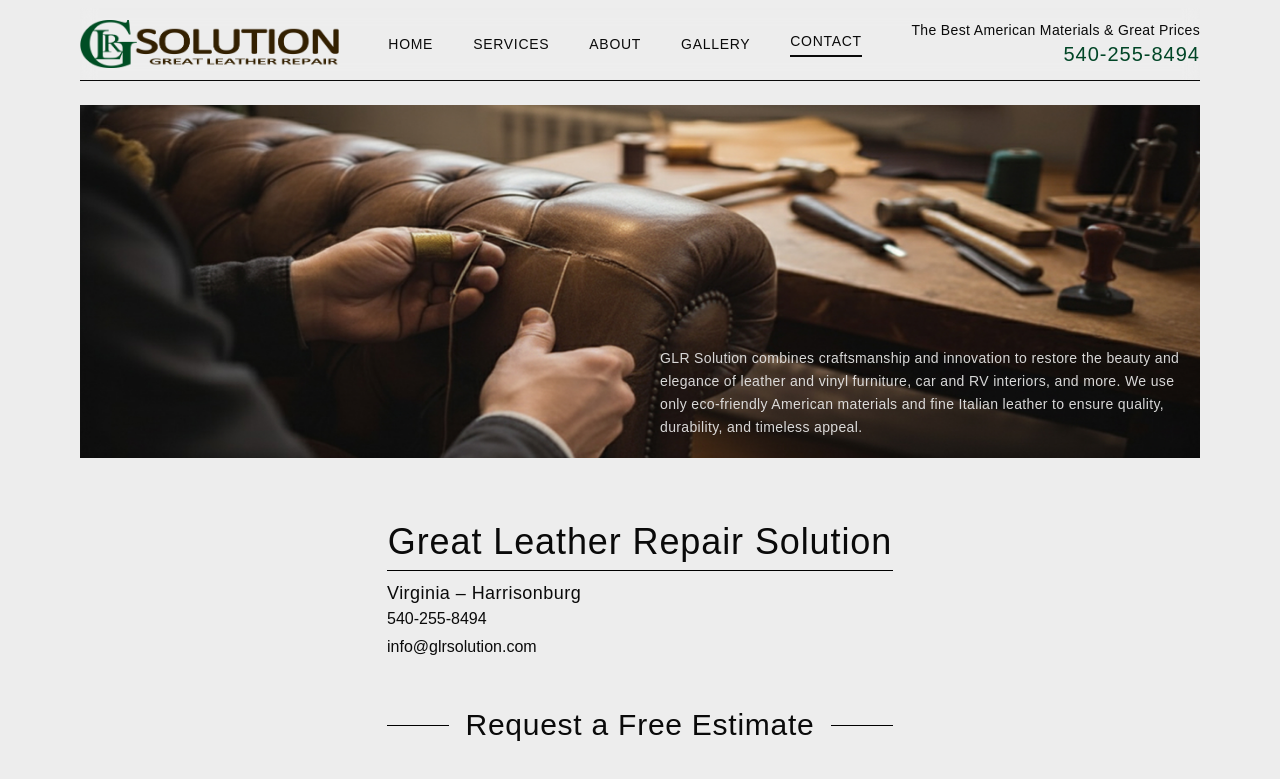
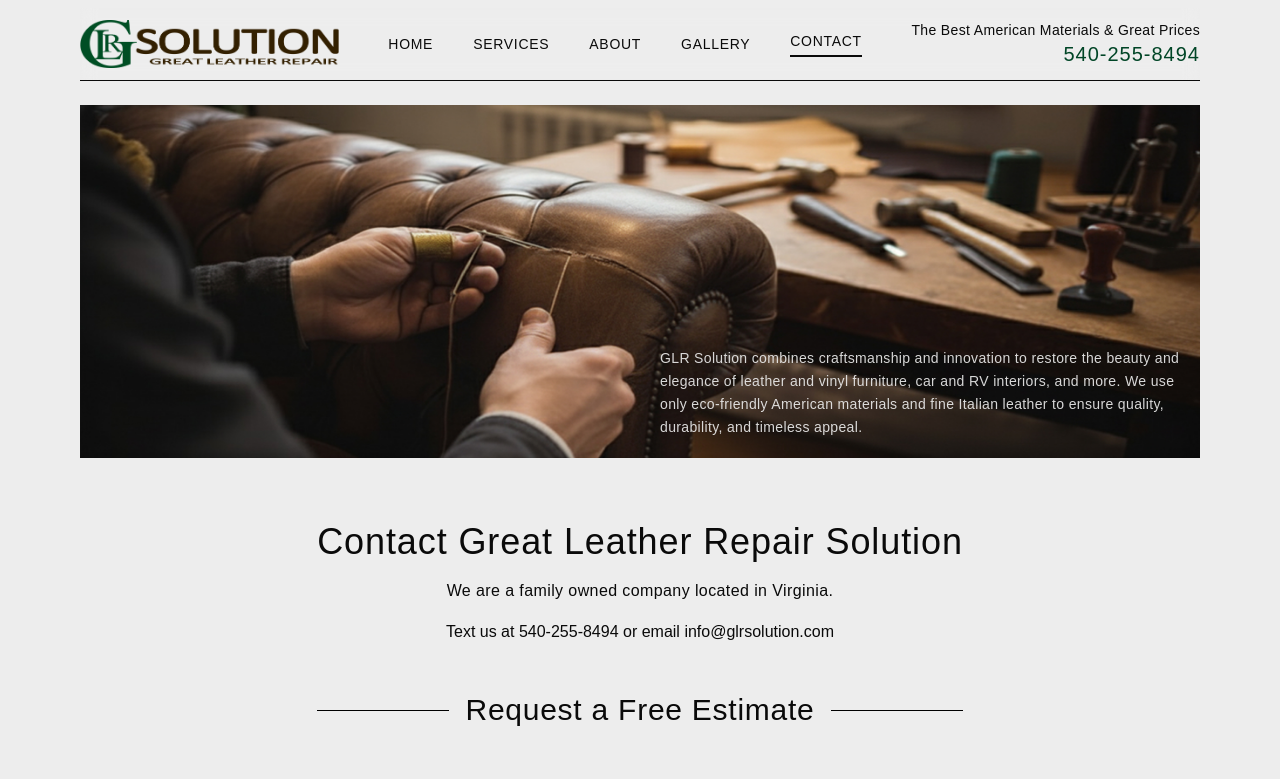
Before and after one commit to evunti/glr_solution, a Next.js app: page /contact in a window 1280 px wide. Shown: the top 779 px of the page. Built offline with nearby package versions, Linux system fonts and the light colour scheme.

Commit message:
contact page

```diff
--- a/src/app/contact/page.tsx
+++ b/src/app/contact/page.tsx
@@ -28,31 +28,32 @@ export default function Contact() {
   return (
     <div className="flex flex-col items-center pt-8 sm:pt-16 pb-12 sm:pb-24">
       <main className="w-full max-w-5xl px-4 sm:px-6 md:px-8">
-        <div className="mb-8 sm:mb-12 space-y-2">
+        <div className="mb-8 sm:mb-12 space-y-4">
           <div>
             <h1 className="text-center text-2xl sm:text-3xl md:text-4xl font-light text-[color-brand] tracking-wide">
-              Great Leather Repair Solution
+              Contact Great Leather Repair Solution
             </h1>
-            <div className="h-px bg-black mt-2"></div>
           </div>
-          <div className="text-left">
-            <p className="text-base sm:text-lg text-[color-brand]/70 font-light tracking-wide">
-              Virginia – Harrisonburg
-            </p>
-            <div className="flex flex-col items-start gap-1 text-sm sm:text-base text-[color-brand]/70 font-light">
+          <p className="text-center text-small text-[color-brand]/80 leading-relaxed font-light tracking-wide">
+            We are a family owned company located in Virginia.
+          </p>
+          <div className="text-center">
+            <p className="text-sm sm:text-base text-[color-brand]/70 font-light">
+              Text us at{" "}
               <a
                 href="tel:540-255-8494"
                 className="hover:text-second transition-colors"
               >
                 540-255-8494
-              </a>
+              </a>{" "}
+              or email{" "}
               <a
                 href="mailto:info@glrsolution.com"
                 className="hover:text-second transition-colors"
               >
                 info@glrsolution.com
               </a>
-            </div>
+            </p>
           </div>
         </div>
 
```
